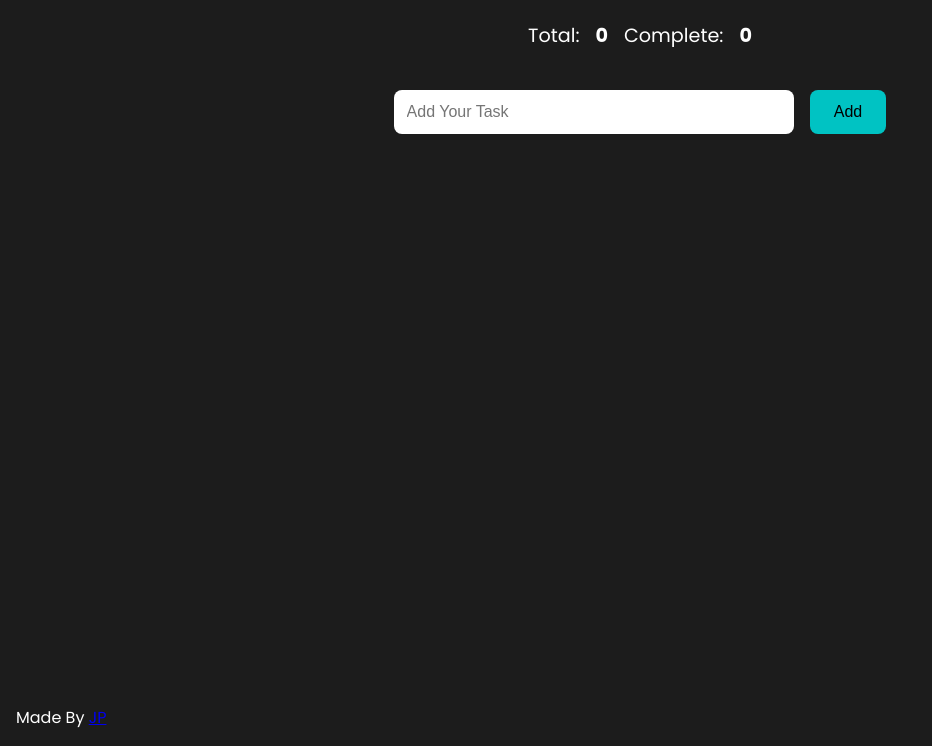
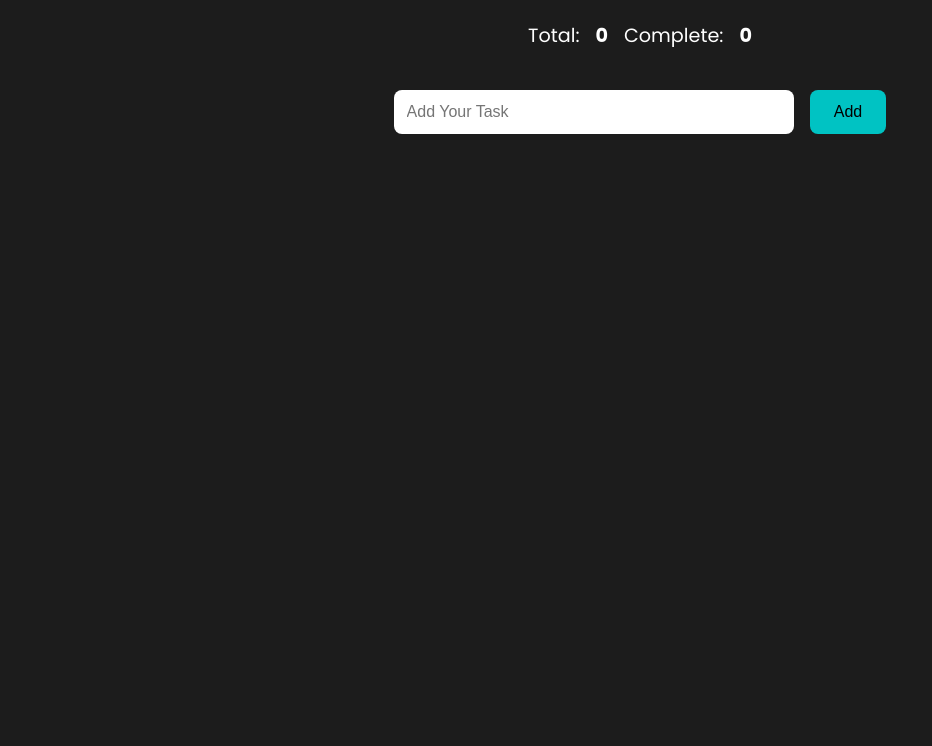
Before and after one commit to nare436/ToDo-Website, a plain HTML site: page index.html in a window 1280 px wide. Shown: the part 111-857 px from the top of the page, without its empty margins (0-932 px from the left). After the commit the page ends 832 px from the top, so only its background shows below. Drawn offline with Linux system fonts and the light colour scheme.

Commit message:
Update index.html

```diff
--- a/index.html
+++ b/index.html
@@ -19,7 +19,6 @@
         </div>
         <div id="wrk"></div>
     </div>
-    <div class="footer">Made By <a href="https://web.telegram.org/k/#@Jp_Janagal950" >JP</a></div>
     <script src="index.js"></script>
 </body>
 </html>
```
